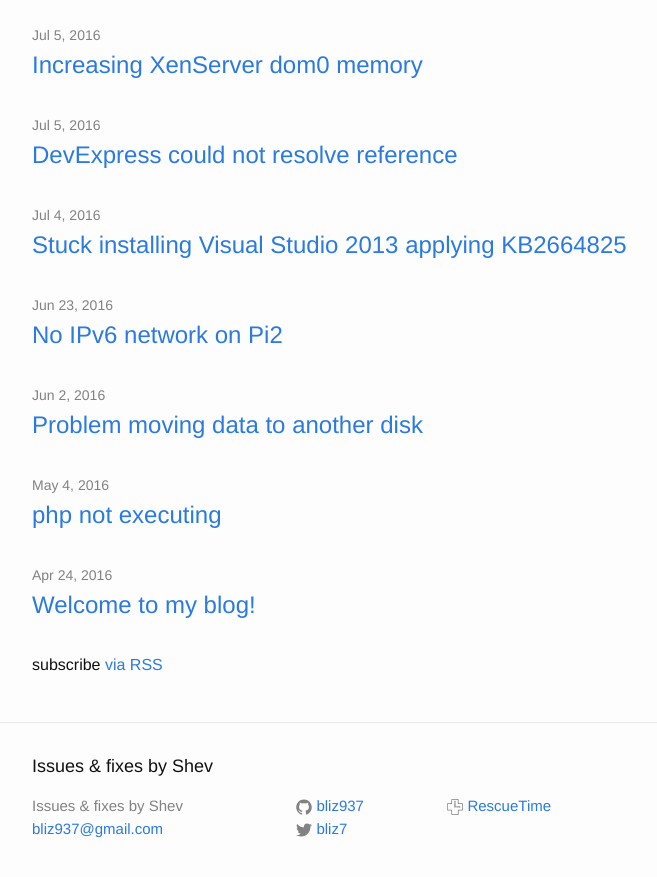
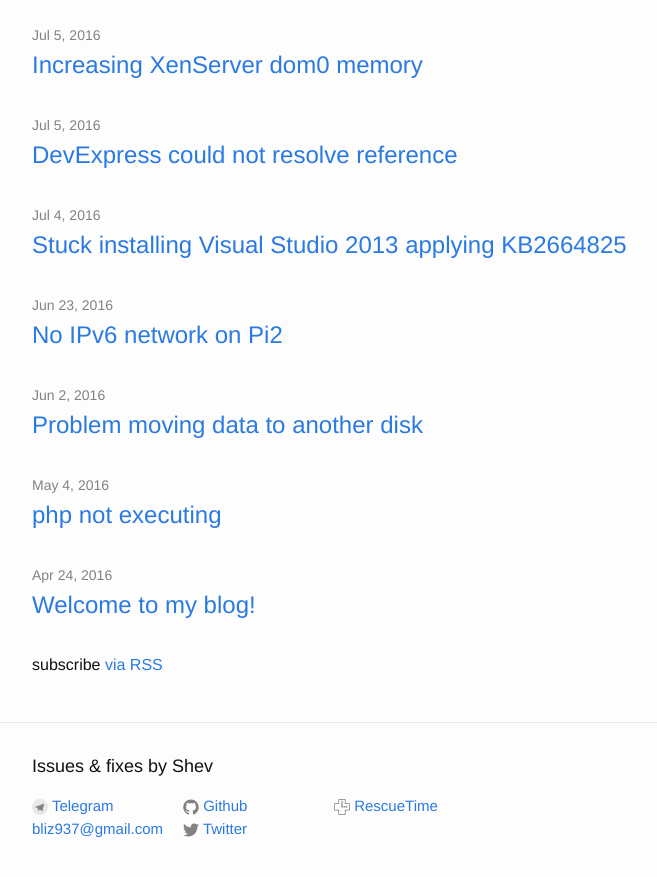
Before and after one commit to bliz937/bliz937.github.io, a Jekyll site: the page built from index.html, in a window 1280 px wide and 900 px high, scrolled down 654 px. Shown: the top 877 px of the window, without its empty margins (238-895 px from the left). Built offline with Jekyll 4.4.1, drawn with Linux system fonts in a browser that asks for light colours.

Commit message:
Telegram

```diff
--- a/_config.yml
+++ b/_config.yml
@@ -12,9 +12,10 @@ description: > # this means to ignore newlines until "baseurl:"
   My own tech blog site; issues and fixes.
 baseurl: "" # the subpath of your site, e.g. /blog
 url: "https://bliz937.github.io" # the base hostname & protocol for your site
-twitter_username: bliz7
+twitter_username: bliz937
 github_username:  bliz937
 rescuetime_ref:   1013725
+telegram_username: bliz937
 
 # Build settings
 markdown: kramdown
--- a/_includes/footer.html
+++ b/_includes/footer.html
@@ -5,9 +5,13 @@
     <h2 class="footer-heading">{{ site.title }}</h2>
 
     <div class="footer-col-wrapper">
-      <div class="footer-col footer-col-1">
+      <div class="footer-col footer-col-2">
         <ul class="contact-list">
-          <li>{{ site.title }}</li>
+          {% if site.telegram_username %}
+          <li>
+            {% include icon-telegram.html username=site.telegram_username %}
+          </li>
+          {% endif %}
           <li><a href="mailto:{{ site.email }}">{{ site.email }}</a></li>
         </ul>
       </div>
--- a/_includes/icon-github.html
+++ b/_includes/icon-github.html
@@ -1 +1 @@
-<a href="https://github.com/{{ include.username }}"><span class="icon icon--github">{% include icon-github.svg %}</span><span class="username">{{ include.username }}</span></a>
+<a href="https://github.com/{{ include.username }}"><span class="icon icon--github">{% include icon-github.svg %}</span><span class="username">Github</span></a>
--- /dev/null
+++ b/_includes/icon-telegram.html
@@ -0,0 +1 @@
+<a href="https://telegram.me/{{ include.username }}"><span class="icon icon--telegram">{% include icon-telegram.svg %}</span><span class="username">Telegram</span></a>
--- a/_includes/icon-twitter.html
+++ b/_includes/icon-twitter.html
@@ -1 +1 @@
-<a href="https://twitter.com/{{ include.username }}"><span class="icon icon--twitter">{% include icon-twitter.svg %}</span><span class="username">{{ include.username }}</span></a>
+<a href="https://twitter.com/{{ include.username }}"><span class="icon icon--twitter">{% include icon-twitter.svg %}</span><span class="username">Twitter</span></a>
```
Also changed, not shown: _includes/icon-telegram.svg (added).
